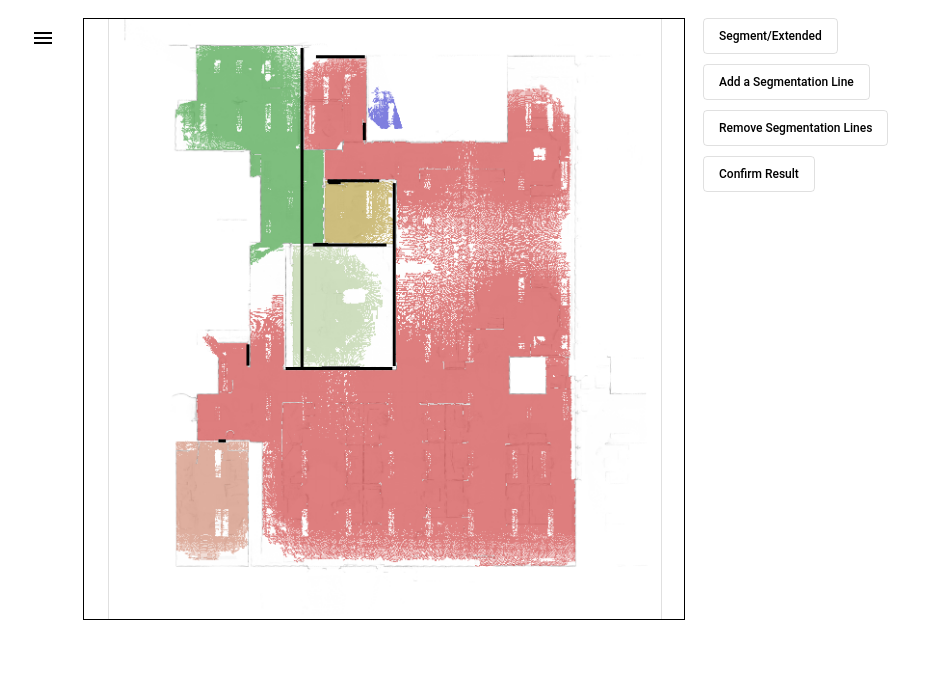
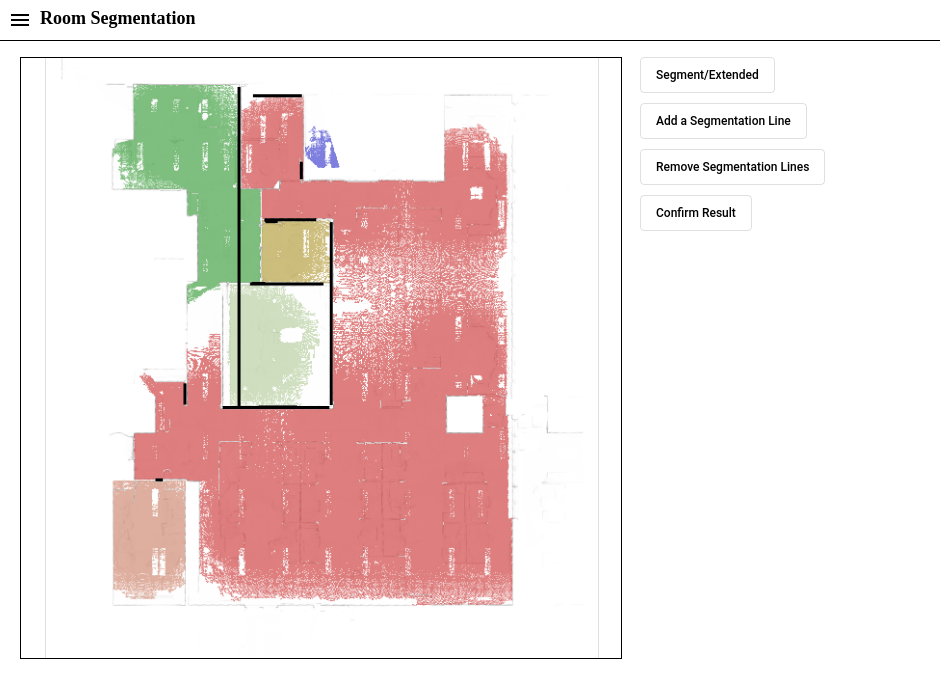
Before and after one commit to JinZihang/SJNTU-RoomSegmentationUI, an Angular app: page / in a window 1280 px wide. Shown: the top 698 px of the page, without its empty margins (0-940 px from the left). Built offline with nearby package versions, Linux system fonts and the light colour scheme.

Commit message:
Add header bar

```diff
--- a/src/app/room-seg-ui/room-seg-history/room-seg-history.component.css
+++ b/src/app/room-seg-ui/room-seg-history/room-seg-history.component.css
@@ -1,5 +1,4 @@
 table {
-    height: 100px;
     width: 100%;
 }
 .mat-column-edit-index {
--- a/src/app/room-seg-ui/room-seg-history/room-seg-history.component.ts
+++ b/src/app/room-seg-ui/room-seg-history/room-seg-history.component.ts
@@ -9,7 +9,29 @@ import { LineSetEditHistory } from '../room-segmentation';
 export class RoomSegHistoryComponent {
   historyTableDataSource: LineSetEditHistory[] = [
     {editIndex: 1, editName: 'Add'},
-    {editIndex: 2, editName: 'Remove'}
+    {editIndex: 2, editName: 'Remove'},
+    {editIndex: 2, editName: 'Remove'},
+    {editIndex: 2, editName: 'Remove'},
+    {editIndex: 2, editName: 'Remove'},
+    {editIndex: 2, editName: 'Remove'},
+    {editIndex: 2, editName: 'Remove'},
+    {editIndex: 2, editName: 'Remove'},
+    {editIndex: 2, editName: 'Remove'},
+    {editIndex: 2, editName: 'Remove'},
+    {editIndex: 2, editName: 'Remove'},
+    {editIndex: 2, editName: 'Remove'},
+    {editIndex: 2, editName: 'Remove'},
+    {editIndex: 2, editName: 'Remove'},
+    {editIndex: 2, editName: 'Remove'},
+    {editIndex: 2, editName: 'Remove'},
+    {editIndex: 2, editName: 'Remove'},
+    {editIndex: 2, editName: 'Remove'},
+    {editIndex: 2, editName: 'Remove'},
+    {editIndex: 2, editName: 'Remove'},
+    {editIndex: 2, editName: 'Remove'},
+    {editIndex: 2, editName: 'Remove'},
+    {editIndex: 2, editName: 'Remove'},
+    {editIndex: 2, editName: 'Remove'},
   ];
 
   displayedColumns: string[] = ['edit-index', 'edit-name'];
--- a/src/app/room-seg-ui/room-seg-ui.component.css
+++ b/src/app/room-seg-ui/room-seg-ui.component.css
@@ -1,6 +1,23 @@
+#header-bar {
+    position: fixed;
+    width: 100%;
+    border-bottom: 1px solid black;
+    z-index: 4;
+}
+#header {
+    position: relative;
+    top: 8px;
+    left: 40px;
+    font-size: 18px;
+    font-weight: 600;
+    user-select: none;
+}
+
 #history-resize-container {
-    position: absolute;
+    position: fixed;
+    left: 0;
     height: 100%;
+    width: 100%;
 }
 #history-display-control-button {
     position: absolute;
@@ -13,7 +30,6 @@
 }
 room-seg-history {
     position: absolute;
-    top: 40px;
     width: 100%;
     user-select: none;
 }
@@ -24,7 +40,6 @@ room-seg-history {
     width: 10px;
     z-index: 3;
     background-color: transparent;
-    opacity: .5;
     cursor: e-resize;
 }
 
--- a/src/app/room-seg-ui/room-seg-ui.component.html
+++ b/src/app/room-seg-ui/room-seg-ui.component.html
@@ -1,10 +1,16 @@
-<div id='history-resize-container' #historyResizeContainerElement>
+<div id='header-bar' #headerBarElement>
     <button id='history-display-control-button' mat-icon-button
         matTooltip='Edit History' matTooltipPosition='after'
         (click)='displayEditHistory()'>
         <mat-icon>menu</mat-icon>
     </button>
 
+    <span id='header'>
+        Room Segmentation
+    </span>
+</div>
+
+<div id='history-resize-container' #historyResizeContainerElement>
     <ng-container *ngIf='showEditHistory'>
         <room-seg-history></room-seg-history>
 
--- a/src/app/room-seg-ui/room-seg-ui.component.ts
+++ b/src/app/room-seg-ui/room-seg-ui.component.ts
@@ -15,9 +15,8 @@ export class RoomSegUIComponent implements AfterViewInit {
 
   @Output() segmentationComplete = new EventEmitter<number[][]>(); // Final segmentation line set.
 
-  pageTopDistance: number = 10; // Constant.
-  pageLeftDistance: number = 15; // Constant.
-  historyContainerWidth: number = 40;
+  pageHeaderHeight: number = 40; // Constant.
+  historyContainerWidth: number = 0;
   canvasSideLength: number = 600;
 
   showEditHistory: boolean;
@@ -43,6 +42,7 @@ export class RoomSegUIComponent implements AfterViewInit {
   processCanConfirm: boolean = true;
   lineSetBeforeProcess: number[][];
 
+  @ViewChild('headerBarElement') headerBarElement: ElementRef;
   @ViewChild('historyResizeContainerElement') historyResizeContainerElement: ElementRef;
   @ViewChild('displayResizeContainerElement') displayResizeContainerElement: ElementRef;
   @ViewChild('displayElement') displayElement: ElementRef;
@@ -56,20 +56,21 @@ export class RoomSegUIComponent implements AfterViewInit {
     this.setContainersPositions();
   }
   private setContainersPositions(): void {
-    this.renderer.setStyle(this.historyResizeContainerElement.nativeElement, 'top', String(this.pageTopDistance) + 'px');
-    this.renderer.setStyle(this.historyResizeContainerElement.nativeElement, 'left', String(this.pageLeftDistance) + 'px');
+    this.renderer.setStyle(this.headerBarElement.nativeElement, 'height', String(this.pageHeaderHeight) + 'px');
+
+    this.renderer.setStyle(this.historyResizeContainerElement.nativeElement, 'top', String(this.pageHeaderHeight) + 'px');
     this.renderer.setStyle(this.historyResizeContainerElement.nativeElement, 'width', String(this.historyContainerWidth) + 'px');
 
-    this.renderer.setStyle(this.displayResizeContainerElement.nativeElement, 'top', String(this.pageTopDistance) + 'px');
-    this.renderer.setStyle(this.displayResizeContainerElement.nativeElement, 'left', String(this.pageLeftDistance + this.historyContainerWidth + 20) + 'px');
+    this.renderer.setStyle(this.displayResizeContainerElement.nativeElement, 'top', String(this.pageHeaderHeight + 17) + 'px');
+    this.renderer.setStyle(this.displayResizeContainerElement.nativeElement, 'left', String(this.historyContainerWidth + 20) + 'px');
     this.renderer.setStyle(this.displayResizeContainerElement.nativeElement, 'height', String(this.canvasSideLength) + 'px');
     this.renderer.setStyle(this.displayResizeContainerElement.nativeElement, 'width', String(this.canvasSideLength) + 'px');
 
-    this.renderer.setStyle(this.actionBtnContainerElement.nativeElement, 'top', String(this.pageTopDistance) + 'px');
-    this.renderer.setStyle(this.actionBtnContainerElement.nativeElement, 'left', String(this.pageLeftDistance + this.historyContainerWidth + this.canvasSideLength + 40) + 'px');
+    this.renderer.setStyle(this.actionBtnContainerElement.nativeElement, 'top', String(this.pageHeaderHeight + 17) + 'px');
+    this.renderer.setStyle(this.actionBtnContainerElement.nativeElement, 'left', String(this.historyContainerWidth + this.canvasSideLength + 40) + 'px');
 
-    this.renderer.setStyle(this.processBtnContainerElement.nativeElement, 'top', String(this.pageTopDistance + this.canvasSideLength - 81) + 'px');
-    this.renderer.setStyle(this.processBtnContainerElement.nativeElement, 'left', String(this.pageLeftDistance + this.historyContainerWidth + this.canvasSideLength + 40) + 'px');
+    this.renderer.setStyle(this.processBtnContainerElement.nativeElement, 'top', String(this.pageHeaderHeight + this.canvasSideLength - 64) + 'px');
+    this.renderer.setStyle(this.processBtnContainerElement.nativeElement, 'left', String(this.historyContainerWidth + this.canvasSideLength + 40) + 'px');
   }
 
   // History list related.
@@ -77,10 +78,12 @@ export class RoomSegUIComponent implements AfterViewInit {
     this.showEditHistory = !this.showEditHistory;
 
     if (this.showEditHistory) {
-      this.historyContainerWidth = this.afterResizeHistoryContainerWidth || 200;
+      this.renderer.setStyle(this.historyResizeContainerElement.nativeElement, 'border-right', '1px solid black');
+      this.historyContainerWidth = this.afterResizeHistoryContainerWidth || 235;
     } else {
+      this.renderer.removeStyle(this.historyResizeContainerElement.nativeElement, 'border-right');
       this.afterResizeHistoryContainerWidth = this.historyContainerWidth;
-      this.historyContainerWidth = 40;
+      this.historyContainerWidth = 0;
     }
     this.setContainersPositions()
   }
--- a/src/styles.css
+++ b/src/styles.css
@@ -3,6 +3,5 @@
 
 body {
     position: absolute;
-    height: 98%;
-    width: 98%;
+    margin: 0;
 }
```
Also changed, not shown: src/app/app.module.ts (+9 -9 lines).
